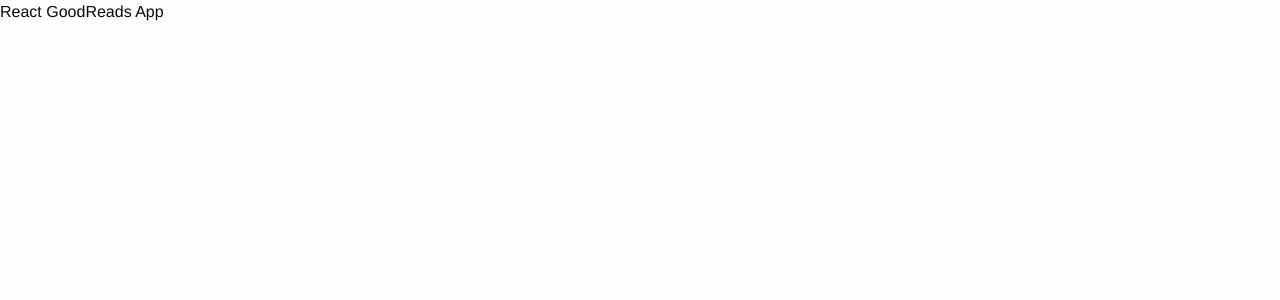
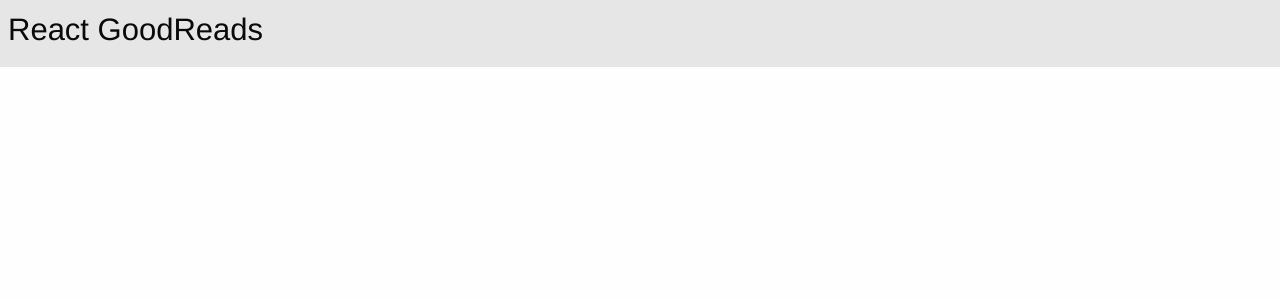
Before and after one commit to amoljagtap17/react-goodreads, a React (Create React App) app in the folder client/: page / in a window 1280 px wide. Shown: the top 300 px of the page. Built offline with nearby package versions, Linux system fonts and the light colour scheme.

Commit message:
REACT-GOODREADS: Add Header component

```diff
--- a/client/src/App.js
+++ /dev/null
@@ -1,5 +0,0 @@
-import React from 'react'
-
-const App = () => <div>React GoodReads App</div>
-
-export default App
--- /dev/null
+++ b/client/src/components/App.js
@@ -0,0 +1,8 @@
+import React from 'react'
+import Header from './Header'
+
+const App = () => (
+  <Header />
+)
+
+export default App
--- /dev/null
+++ b/client/src/components/Header.js
@@ -0,0 +1,11 @@
+import React from 'react'
+
+const Header = () => (
+  <div className="top-bar">
+    <div className="top-bar-left">
+      <h3>React GoodReads</h3>
+    </div>
+  </div>
+)
+
+export default Header
--- a/client/src/index.js
+++ b/client/src/index.js
@@ -1,7 +1,7 @@
 import React from 'react'
 import ReactDOM from 'react-dom'
 
-import App from './App'
+import App from './components/App'
 
 // import * as serviceWorker from './serviceWorker';
 
```
